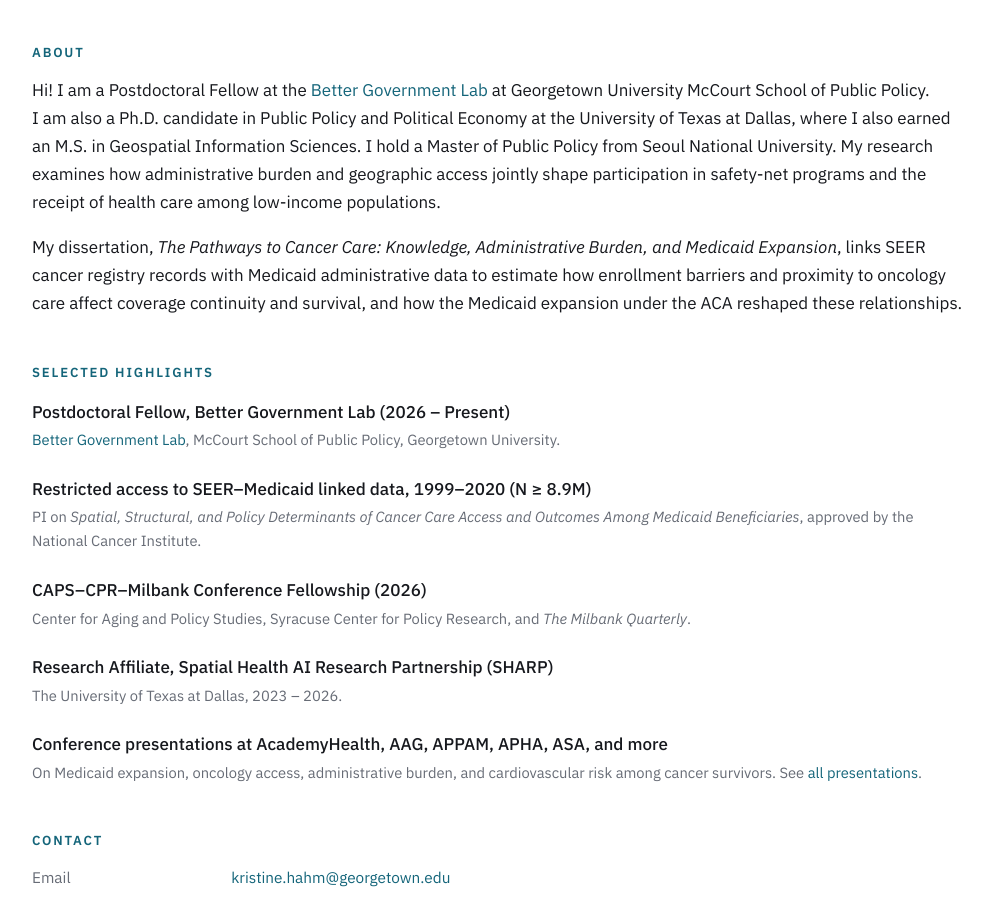
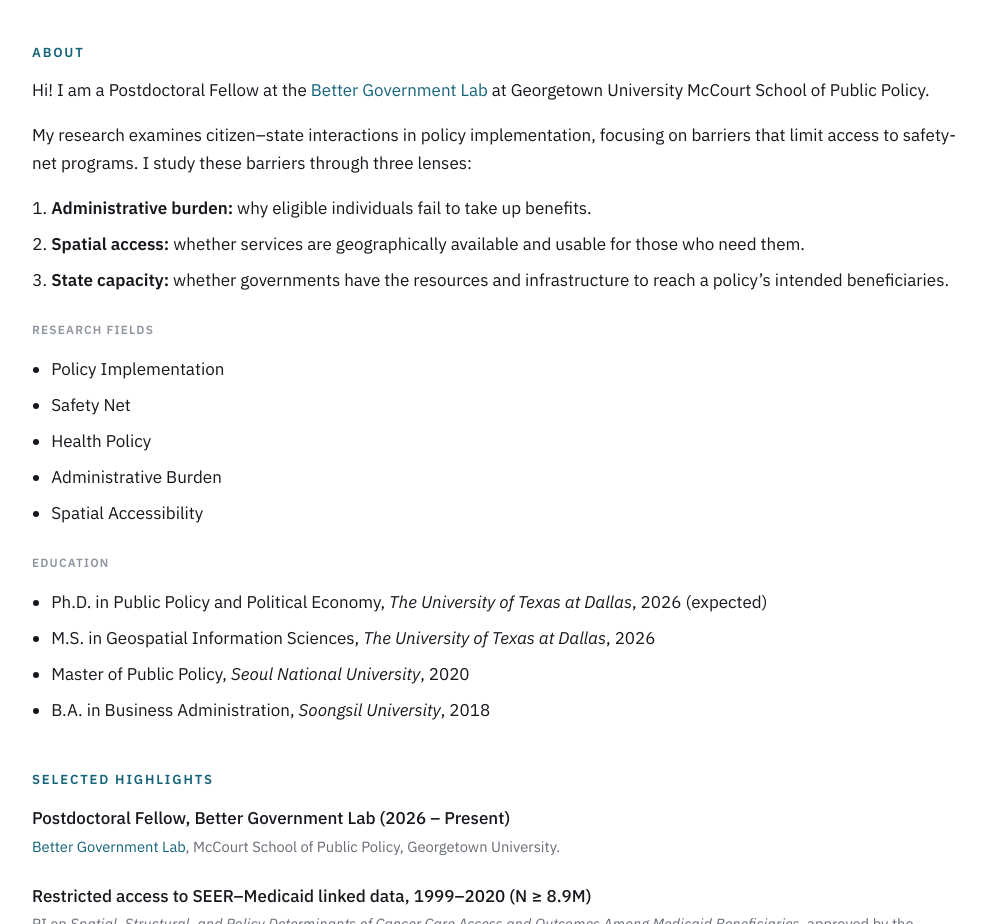
Before and after one commit to kristinehahm/kristinej.hahm, a plain HTML site: page index.html in a window 1280 px wide. Shown: the part 405-1329 px from the top of the page, without its empty margins (142-1134 px from the left). Drawn offline with Linux system fonts and the light colour scheme.

Commit message:
Add files via upload

```diff
--- a/css/style.css
+++ b/css/style.css
@@ -97,7 +97,7 @@ h4 {
 
 p { margin: 0 0 1rem; max-width: var(--measure); text-wrap: pretty; }
 
-ul { padding-left: 1.2rem; }
+ul, ol { padding-left: 1.2rem; }
 li { margin-bottom: 0.5rem; }
 
 hr { border: 0; border-top: 1px solid var(--color-rule); margin: 2.4rem 0; }
--- a/index.html
+++ b/index.html
@@ -52,11 +52,32 @@
     <section>
       <h2>About</h2>
       <p class="lead">
-        Hi! I&nbsp;am a Postdoctoral Fellow at the <a href="https://www.bettergovernmentlab.org/" target="_blank" rel="noopener">Better Government Lab</a> at Georgetown University McCourt School of Public Policy. I&nbsp;am also a Ph.D. candidate in Public Policy and Political Economy at the University of Texas at Dallas, where I&nbsp;also earned an M.S. in Geospatial Information Sciences. I&nbsp;hold a Master of Public Policy from Seoul National University. My research examines how administrative burden and geographic access jointly shape participation in safety-net programs and the receipt of health care among low-income populations.
+        Hi! I&nbsp;am a Postdoctoral Fellow at the <a href="https://www.bettergovernmentlab.org/" target="_blank" rel="noopener">Better Government Lab</a> at Georgetown University McCourt School of Public Policy.
       </p>
       <p>
-        My dissertation, <em>The Pathways to Cancer Care: Knowledge, Administrative Burden, and Medicaid Expansion</em>, links SEER cancer registry records with Medicaid administrative data to estimate how enrollment barriers and proximity to oncology care affect coverage continuity and survival, and how the Medicaid expansion under the ACA reshaped these relationships.
+        My research examines citizen&ndash;state interactions in policy implementation, focusing on barriers that limit access to safety-net programs. I&nbsp;study these barriers through three lenses:
       </p>
+      <ol class="lenses">
+        <li><strong>Administrative burden:</strong> why eligible individuals fail to take up benefits.</li>
+        <li><strong>Spatial access:</strong> whether services are geographically available and usable for those who need them.</li>
+        <li><strong>State capacity:</strong> whether governments have the resources and infrastructure to reach a policy&rsquo;s intended beneficiaries.</li>
+      </ol>
+      <h4>Research Fields</h4>
+      <ul class="fields">
+        <li>Policy Implementation</li>
+        <li>Safety Net</li>
+        <li>Health Policy</li>
+        <li>Administrative Burden</li>
+        <li>Spatial Accessibility</li>
+      </ul>
+
+      <h4>Education</h4>
+      <ul class="education">
+        <li>Ph.D. in Public Policy and Political Economy, <em>The University of Texas at Dallas</em>, 2026 (expected)</li>
+        <li>M.S. in Geospatial Information Sciences, <em>The University of Texas at Dallas</em>, 2026</li>
+        <li>Master of Public Policy, <em>Seoul National University</em>, 2020</li>
+        <li>B.A. in Business Administration, <em>Soongsil University</em>, 2018</li>
+      </ul>
     </section>
 
     <section>
```
